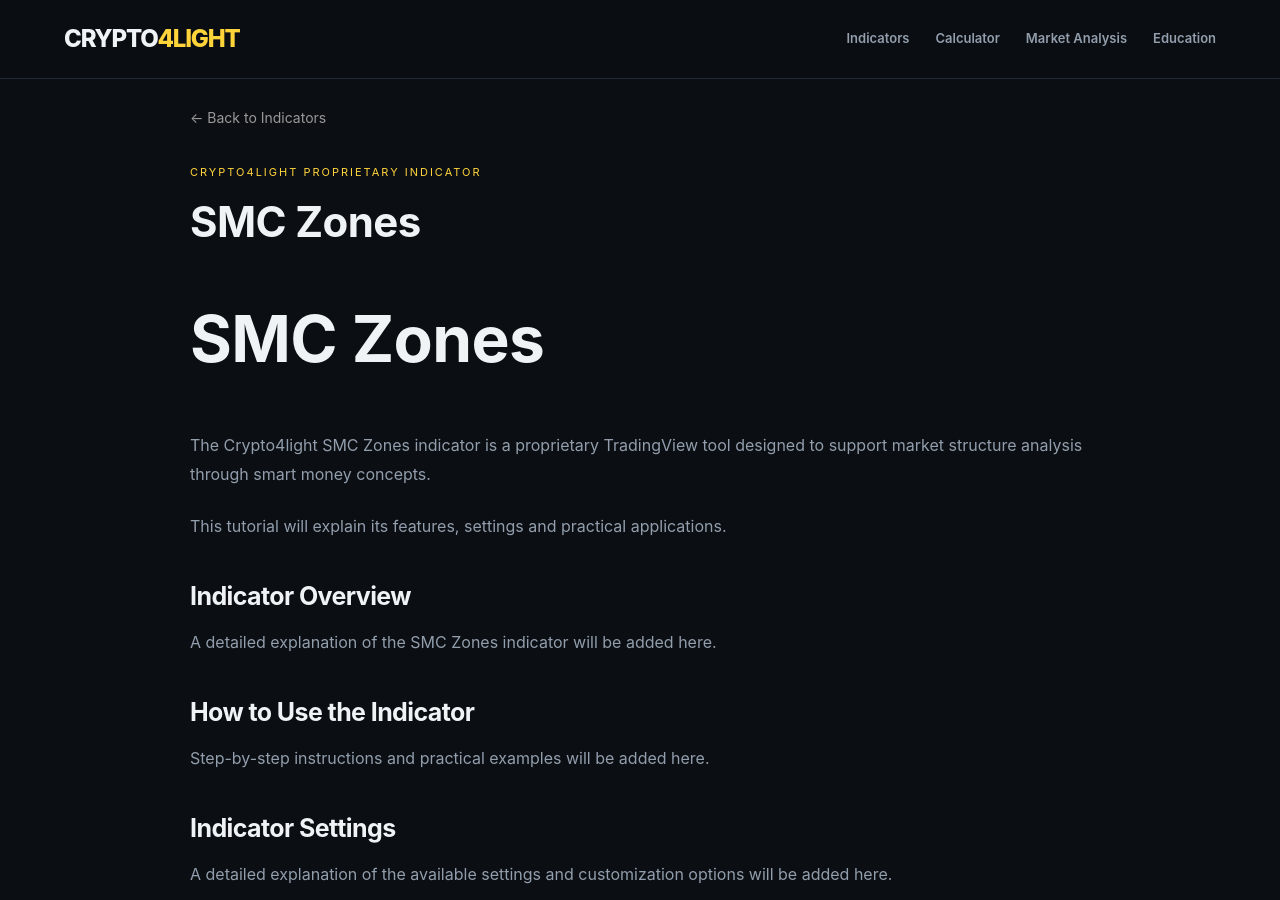
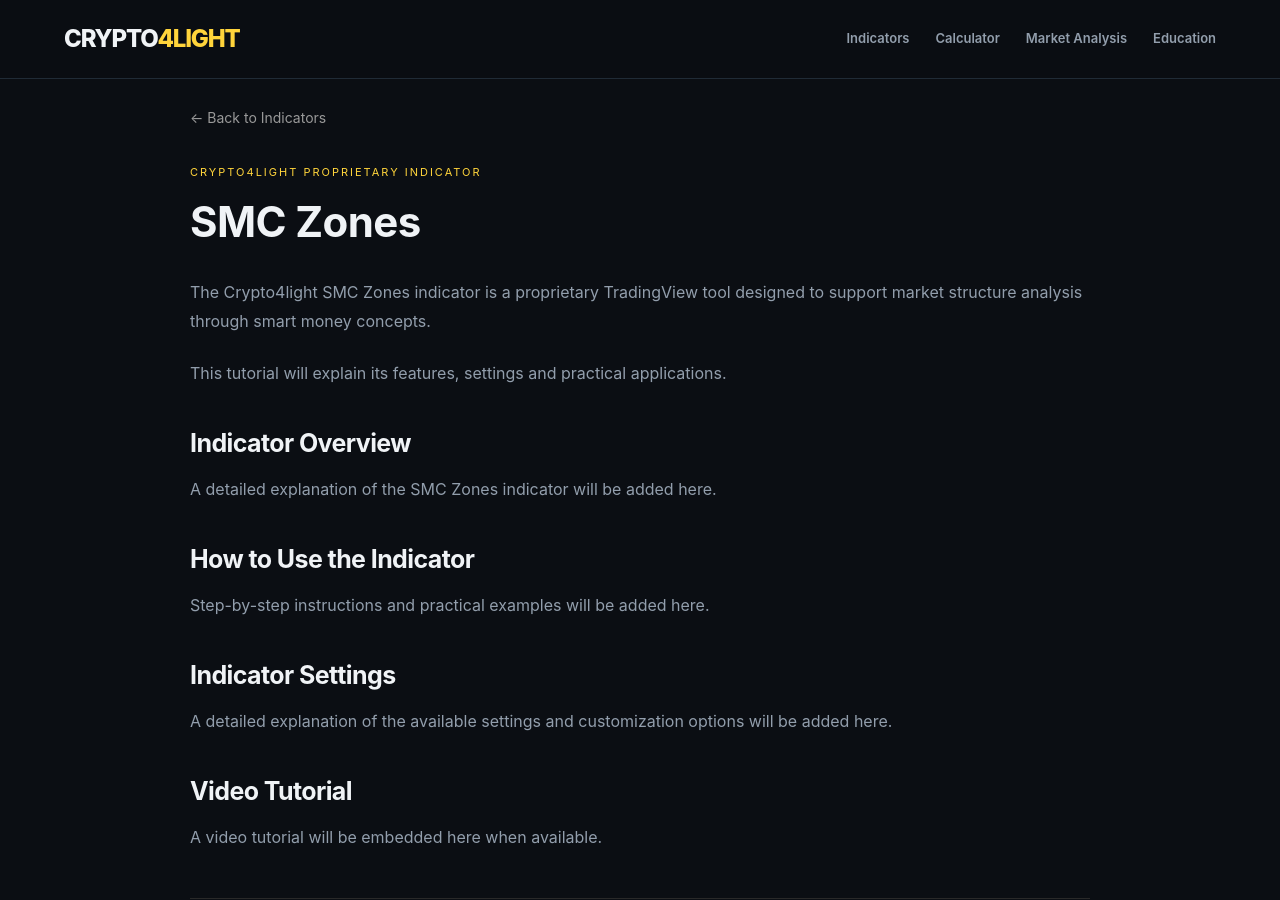
Before and after one commit to crypto4light/crypto4light, a Jekyll site: the page built from _indicators/smc-zones.md, in a window 1280 px wide and 900 px high. Built offline with Jekyll 4.4.1, drawn with Linux system fonts in a browser that asks for light colours.

Commit message:
Update smc-zones.md

```diff
--- a/_indicators/smc-zones.md
+++ b/_indicators/smc-zones.md
@@ -11,9 +11,6 @@ keywords:
   - Supply and Demand Zones
   - Crypto Market Structure
 ---
-
-# SMC Zones
-
 The Crypto4light SMC Zones indicator is a proprietary TradingView tool designed to support market structure analysis through smart money concepts.
 
 This tutorial will explain its features, settings and practical applications.
```
